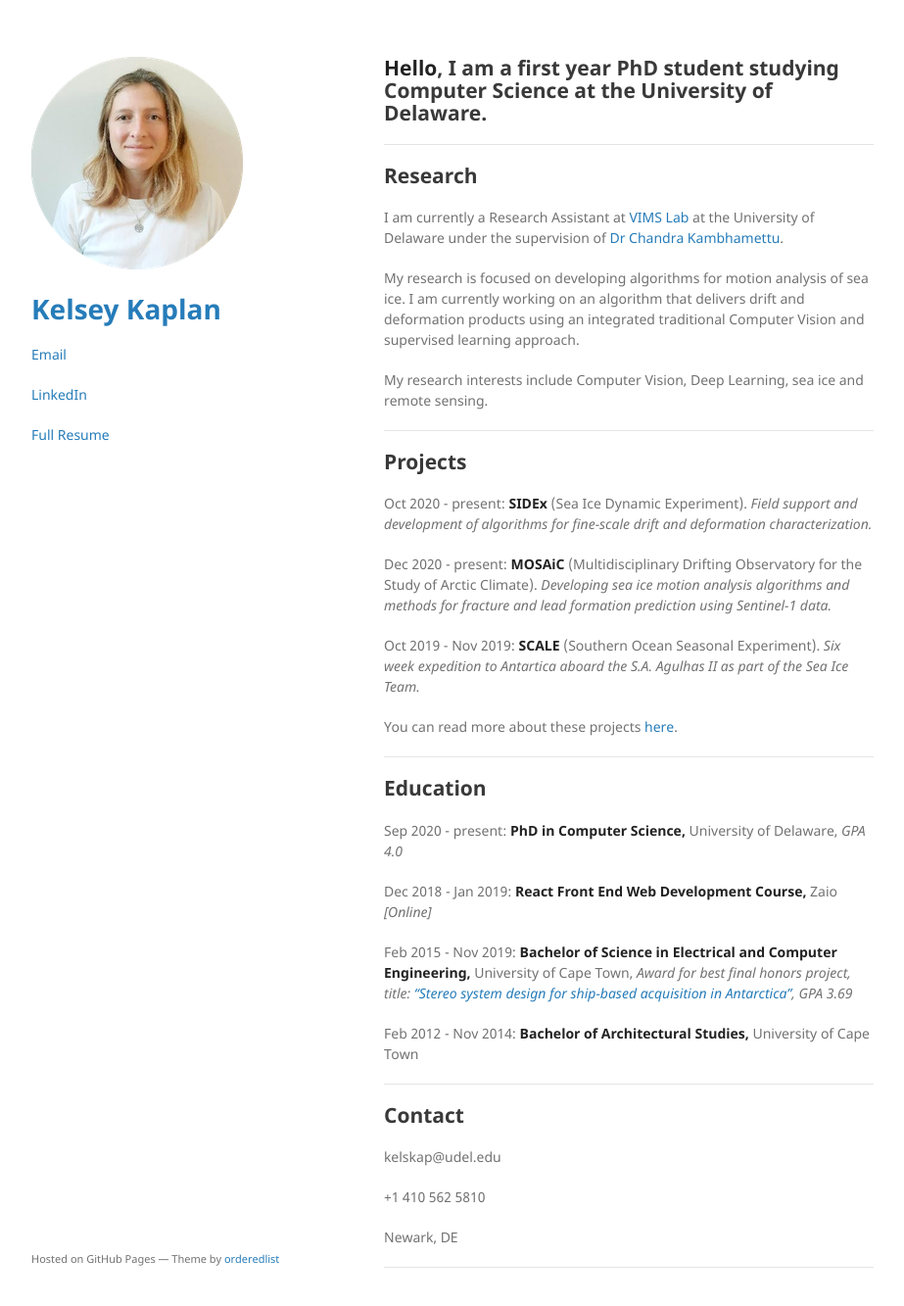
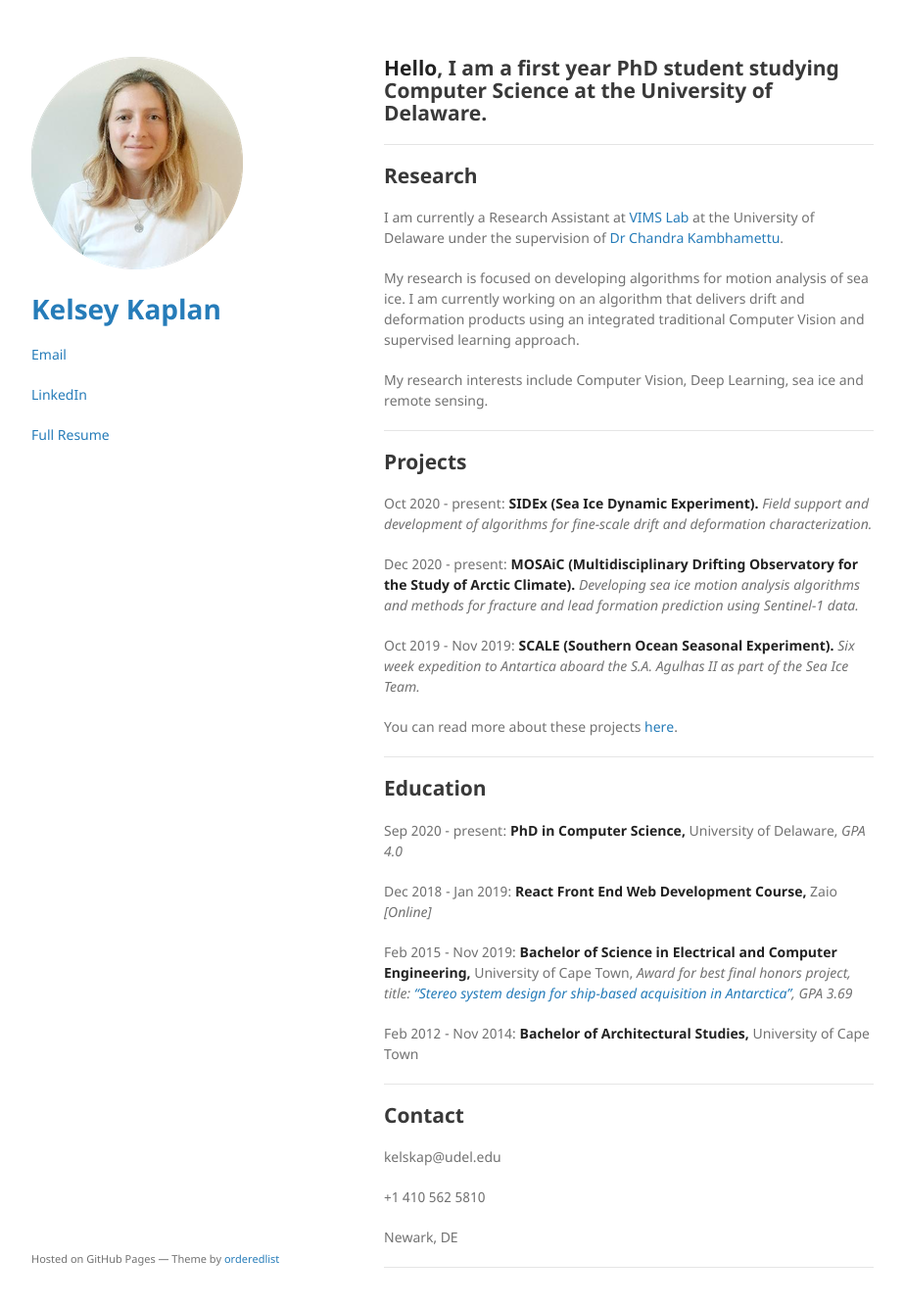
Before and after one commit to kelseykap/kelseykap.github.io, a Jekyll site: the page built from index.md, in a window 1280 px wide and 1364 px high. Shown: the top 1333 px of the window at 98% size, without its empty margins (178-1101 px from the left). Built offline with Jekyll 4.4.1, drawn with Linux system fonts in a browser that asks for light colours; our own code applies the rules of GitHub Pages for plain Markdown files.

Commit message:
Update index.md

```diff
--- a/index.md
+++ b/index.md
@@ -19,15 +19,15 @@
 ## Projects
 
 Oct 2020 - present:
-**SIDEx** (Sea Ice Dynamic Experiment). _Field support and development of algorithms for fine-scale drift and deformation characterization._
+**SIDEx (Sea Ice Dynamic Experiment).** _Field support and development of algorithms for fine-scale drift and deformation characterization._
 
 
 Dec 2020 - present:
-**MOSAiC** (Multidisciplinary Drifting Observatory for the Study of Arctic Climate). _Developing sea ice motion analysis algorithms and methods for fracture and lead formation prediction using Sentinel-1 data._
+**MOSAiC (Multidisciplinary Drifting Observatory for the Study of Arctic Climate).** _Developing sea ice motion analysis algorithms and methods for fracture and lead formation prediction using Sentinel-1 data._
 
 
 Oct 2019 - Nov 2019:
-**SCALE** (Southern Ocean Seasonal Experiment). _Six week expedition to Antartica aboard the S.A. Agulhas II as part of the Sea Ice Team._
+**SCALE (Southern Ocean Seasonal Experiment).** _Six week expedition to Antartica aboard the S.A. Agulhas II as part of the Sea Ice Team._
 
 You can read more about these projects [here](./project-page.html).
 
```
